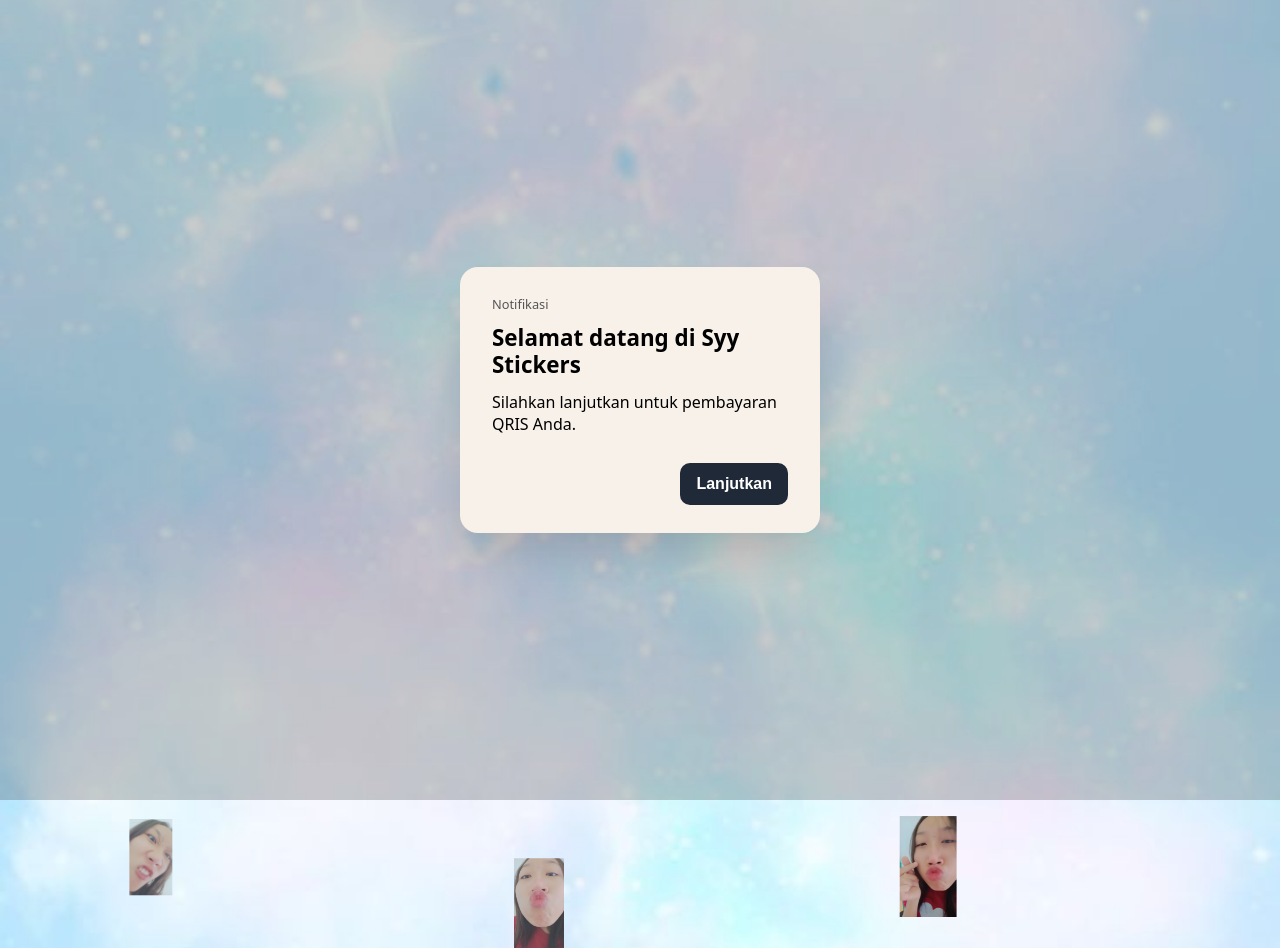
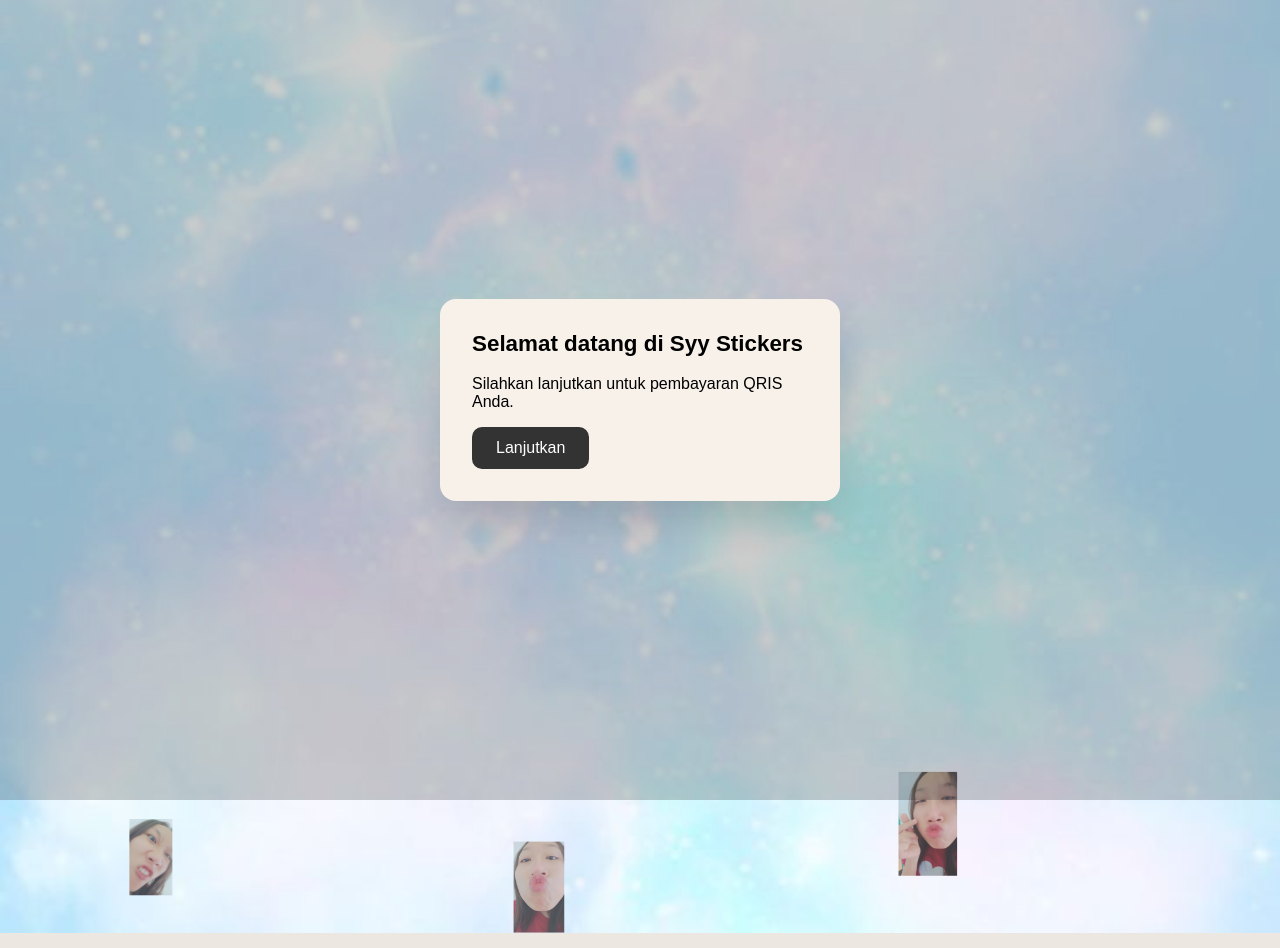
Before and after one commit to callmesyaa/Click-the-link, a plain HTML site: page index.html in a window 1280 px wide. Drawn offline with Linux system fonts and the light colour scheme; files whose address does not match are found by name.

Commit message:
Update index.html

```diff
--- a/index.html
+++ b/index.html
@@ -6,28 +6,21 @@
   <meta name="viewport" content="width=device-width,initial-scale=1" />
   <style>
     :root {
-      --radius: 16px;
-      --popup-bg: #f7f1ea; /* cream */
+      --popup-bg: #f7f1ea;
       --shadow: 0 24px 48px -8px rgba(0,0,0,0.15);
-      font-family: system-ui,-apple-system,BlinkMacSystemFont,sans-serif;
-      --transition: .35s cubic-bezier(.4,.2,.2,1);
+      font-family: sans-serif;
+      --transition: .35s ease;
     }
-    * { box-sizing:border-box; }
+    * { box-sizing: border-box; }
     body {
-      margin:0;
-      min-height:100vh;
+      margin: 0;
+      min-height: 100vh;
       background: #ece8e1 url('img/background1.jpg') center/cover no-repeat;
-      display:flex;
-      align-items:center;
-      justify-content:center;
-      padding:1rem;
-      overflow:hidden;
-    }
-    .wrapper {
-      position: relative;
-      width: 100%;
-      max-width: 420px;
-      padding: 2rem;
+      display: flex;
+      align-items: center;
+      justify-content: center;
+      padding: 1rem;
+      overflow: hidden;
     }
     .popup {
       position: fixed;
@@ -36,28 +29,22 @@
       display: flex;
       align-items: center;
       justify-content: center;
-      padding: 1rem;
-      z-index: 50;
+      z-index: 10;
       opacity: 0;
       pointer-events: none;
       transition: opacity var(--transition);
     }
     .popup.active {
       opacity: 1;
-      pointer-events: all;
+      pointer-events: auto;
     }
     .card {
       background: var(--popup-bg);
-      border-radius: 18px;
-      padding: 1.75rem 2rem;
-      width: 100%;
-      max-width: 360px;
-      position: relative;
+      border-radius: 16px;
+      padding: 2rem;
+      width: 90%;
+      max-width: 400px;
       box-shadow: var(--shadow);
-      display: flex;
-      flex-direction: column;
-      gap: .75rem;
-      overflow: hidden;
       transform: translateY(20px);
       transition: transform var(--transition);
     }
@@ -65,50 +52,41 @@
       transform: translateY(0);
     }
     h2 {
-      margin:0;
-      font-size:1.4rem;
-      line-height:1.2;
+      margin-top: 0;
+      font-size: 1.4rem;
     }
-    p { margin:0 0 .5rem; }
+    p {
+      margin-bottom: 1rem;
+    }
     .btn {
-      padding:.75rem 1rem;
-      border:none;
-      border-radius:10px;
-      background:#1f2937;
-      color:#fff;
-      cursor:pointer;
-      font-size:1rem;
-      font-weight:600;
-      transition: filter .2s;
+      background: #333;
+      color: #fff;
+      padding: 0.75rem 1.5rem;
+      border: none;
+      border-radius: 10px;
+      cursor: pointer;
+      font-size: 1rem;
     }
-    .btn:active { filter: brightness(.9); }
     .input-group {
-      display:flex;
-      flex-direction:column;
-      gap:6px;
+      margin: 1rem 0;
     }
-    input[type="text"], input[type="number"] {
-      padding:.75rem 1rem;
-      border-radius:10px;
-      border:1px solid #d8ccc0;
-      font-size:1rem;
-      outline:none;
-      background:#fff;
+    input {
+      width: 100%;
+      padding: 0.75rem;
+      border-radius: 8px;
+      border: 1px solid #ccc;
+      font-size: 1rem;
     }
-
     .balloons {
       position: absolute;
       inset: 0;
       pointer-events: none;
-      overflow: visible;
     }
     .balloon {
       position: absolute;
-      width: 80px;
-      height: 100px;
+      background-repeat: no-repeat;
       background-size: contain;
-      background-repeat: no-repeat;
-      opacity: 0.9;
+      opacity: 0.8;
       animation: floatUp linear infinite;
     }
     @keyframes floatUp {
@@ -124,17 +102,12 @@
         opacity: 0;
       }
     }
-    .small {
-      font-size:.8rem;
-      color:#555;
-    }
   </style>
 </head>
 <body>
-  <div class="wrapper" aria-label="Alur pembayaran QRIS Syy Stickers"></div>
 
-  <!-- BALLOONS -->
-  <div class="balloons" aria-hidden="true">
+  <!-- BALLOON EFFECT -->
+  <div class="balloons">
     <div class="balloon" style="
       left: 10%;
       bottom: -10%;
@@ -142,7 +115,6 @@
       height: 80px;
       background-image: url('img/haloo1.png');
       animation-duration: 14s;
-      animation-delay: 0s;
     "></div>
     <div class="balloon" style="
       left: 70%;
@@ -151,7 +123,6 @@
       height: 110px;
       background-image: url('img/haloo2.png');
       animation-duration: 17s;
-      animation-delay: 3s;
     "></div>
     <div class="balloon" style="
       left: 40%;
@@ -160,59 +131,46 @@
       height: 95px;
       background-image: url('img/haloo3.png');
       animation-duration: 13s;
-      animation-delay: 1s;
     "></div>
   </div>
 
-  <!-- POPUP 1 -->
-  <div id="popup-1" class="popup active" role="dialog" aria-modal="true">
+  <!-- POPUP 1: Selamat Datang -->
+  <div id="popup-1" class="popup active">
     <div class="card">
-      <div class="small">Notifikasi</div>
       <h2>Selamat datang di Syy Stickers</h2>
       <p>Silahkan lanjutkan untuk pembayaran QRIS Anda.</p>
-      <div style="margin-top:8px; display:flex; justify-content:flex-end;">
-        <button class="btn" id="btn-next-1">Lanjutkan</button>
-      </div>
+      <button class="btn" id="btn-next-1">Lanjutkan</button>
     </div>
   </div>
 
-  <!-- POPUP 2 -->
+  <!-- POPUP 2: Nama -->
   <div id="popup-2" class="popup">
     <div class="card">
-      <div class="small">Langkah 1</div>
       <h2>Masukkan Nama Anda</h2>
       <div class="input-group">
-        <input type="text" id="input-nama" placeholder="Contoh: Syahda" />
+        <input type="text" id="input-nama" placeholder="Nama kamu..." />
       </div>
-      <div style="display:flex; justify-content:flex-end;">
-        <button class="btn" id="btn-next-2" disabled>Lanjutkan</button>
-      </div>
+      <button class="btn" id="btn-next-2" disabled>Lanjutkan</button>
     </div>
   </div>
 
-  <!-- POPUP 3 -->
+  <!-- POPUP 3: Jumlah -->
   <div id="popup-3" class="popup">
     <div class="card">
-      <div class="small">Langkah 2</div>
       <h2>Masukkan Jumlah Pembayaran</h2>
       <div class="input-group">
-        <input type="number" id="input-jumlah" placeholder="Contoh: 50000" min="0" />
+        <input type="number" id="input-jumlah" placeholder="Contoh: 50000" />
       </div>
-      <div style="display:flex; justify-content:flex-end;">
-        <button class="btn" id="btn-send" disabled>Kirim</button>
-      </div>
+      <button class="btn" id="btn-send" disabled>Kirim</button>
     </div>
   </div>
 
-  <!-- POPUP 4 -->
+  <!-- POPUP 4: Terima Kasih -->
   <div id="popup-4" class="popup">
     <div class="card">
-      <div class="small">Selesai</div>
       <h2>Terima kasih telah berbelanja</h2>
       <p>Pembayaran kamu berhasil disimulasikan.</p>
-      <div style="display:flex; justify-content:center;">
-        <button class="btn" id="btn-restart">Ulangi</button>
-      </div>
+      <button class="btn" id="btn-restart">Ulangi</button>
     </div>
   </div>
 
@@ -247,7 +205,7 @@
 
     btnNext2.addEventListener('click', async () => {
       p2.classList.remove('active');
-      await delay(200);
+      await delay(250);
       p3.classList.add('active');
     });
 
@@ -263,8 +221,9 @@
       btnNext2.disabled = true;
       btnSend.disabled = true;
       p4.classList.remove('active');
-      setTimeout(() => { p1.classList.add('active'); }, 150);
+      setTimeout(() => p1.classList.add('active'), 150);
     });
   </script>
+
 </body>
 </html>
```
